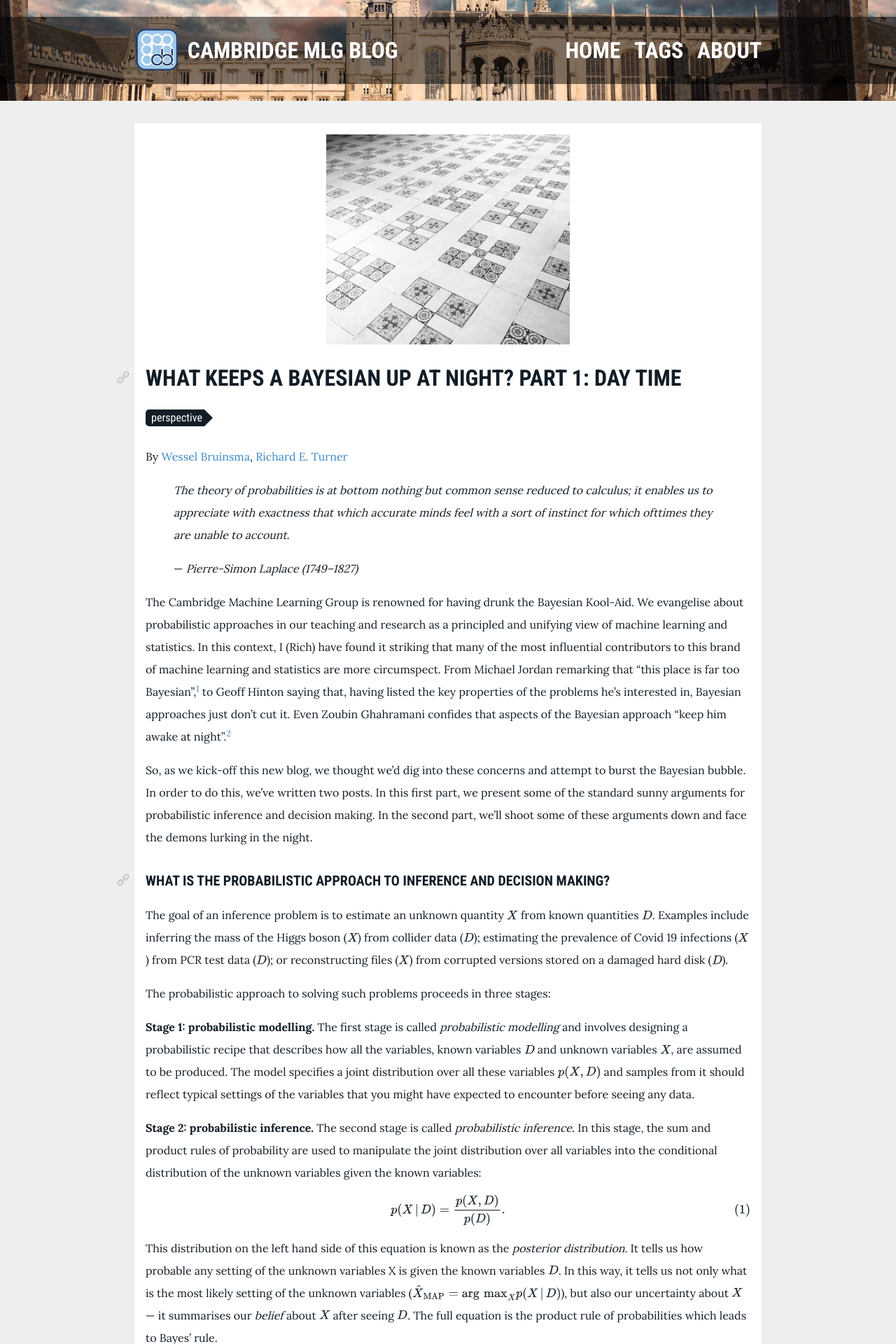
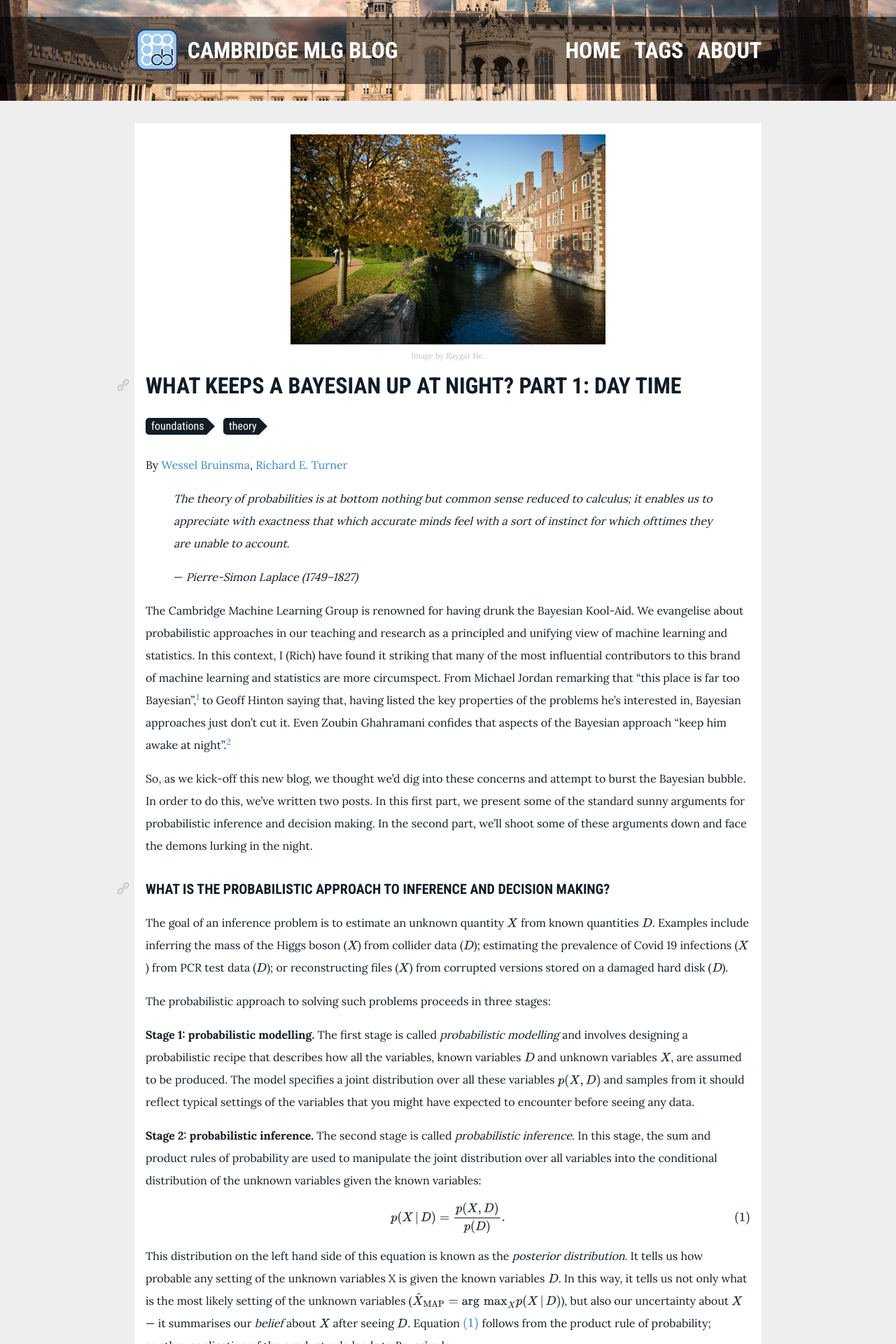
Before and after one commit to mlg-blog/mlg-blog.github.io, a Jekyll site: the page built from _posts/2021-03-31-what-keeps-a-bayesian-awake-at-night-part-1.md, in a window 1280 px wide. Shown: the top 1920 px of the page at 70% size. Built offline with Jekyll 4.4.1, drawn with Linux system fonts in a browser that asks for light colours; comment, search, counter and statistics services are not loaded; some of the changed text lies outside the part shown.

Commit message:
Minor changes

```diff
--- a/_layouts/post.html
+++ b/_layouts/post.html
@@ -4,6 +4,11 @@ layout: default
 <article>
     {% if page.image -%}
         <img src="{{ page.image | prepend:site.baseurl }}" class="representative-image" alt="Representative image">
+        {% if page.image_attribution -%}
+            <p class="representative-image-attribution">
+                <a href="{{ page.image_attribution.link }}">Image by {{ page.image_attribution.name }}.</a>
+            </p>
+        {%- endif %}
     {%- endif %}
     <h1> {{ page.title }} </h1>
     <p class="tags">
--- a/_posts/2021-03-31-what-keeps-a-bayesian-up-at-night-part-1.md
+++ b/_posts/2021-03-31-what-keeps-a-bayesian-awake-at-night-part-1.md
@@ -1,17 +1,20 @@
 ---
 layout:      post
 title:       "What Keeps a Bayesian Up At Night? Part 1: Day Time"
-tags:        [perspective]
+tags:        [theory, foundations]
 authors:
     - name: Wessel Bruinsma
       link: https://wesselb.github.io
     - name: Richard E. Turner
       link: http://cbl.eng.cam.ac.uk/Public/Turner/Turner
 comments:    true
-image:      /assets/images/what-keeps-a-bayesian-up-at-night.png
+image:      /assets/images/what-keeps-a-bayesian-awake-at-night/day.jpg
+image_attribution:
+    name: Raygar He
+    link: https://unsplash.com/photos/bQDwE0_Q_e8
 excerpt: |
     <i>The theory of probabilities is at bottom nothing but common sense reduced to calculus;
-    it enables us to appreciate with exactness that which accurate minds feel with a sort of instinct for which ofttimes they are unable to account.
+    it enables us to appreciate with exactness that which accurate minds feel with a sort of instinct for which ofttimes they are unable to account. <br>
     — Pierre-Simon Laplace (1749–1827)</i>
 ---
 
@@ -35,15 +38,16 @@ The probabilistic approach to solving such problems proceeds in three stages:
 
 **Stage 2: probabilistic inference.** The second stage is called *probabilistic inference*. In this stage, the sum and product rules of probability are used to manipulate the joint distribution over all variables into the conditional distribution of the unknown variables given the known variables:
 
-\begin{equation}
+\begin{equation} \label{eq:posterior}
     p( X \cond D ) = \frac{p( X, D)}{p( D )}.
 \end{equation}
 
-This distribution on the left hand side of this equation is known as the *posterior distribution*. It tells us how probable any setting of the unknown variables X is given the known variables $D$. In this way, it tells us not only what is the most likely setting of the unknown variables ($\hat X_{\text{MAP}} = \argmax_{X} p(X \cond D)$), but also our uncertainty about $X$ --- it summarises our *belief* about $X$ after seeing $D$. The full equation is the product rule of probabilities which leads to Bayes' rule.
+This distribution on the left hand side of this equation is known as the *posterior distribution*. It tells us how probable any setting of the unknown variables X is given the known variables $D$. In this way, it tells us not only what is the most likely setting of the unknown variables ($\hat X_{\text{MAP}} = \argmax_{X} p(X \cond D)$), but also our uncertainty about $X$ --- it summarises our *belief* about $X$ after seeing $D$. Equation \eqref{eq:posterior} follows from the product rule of probability;
+another application of the product rule leads to Bayes' rule.
 
 In the example of inferring the mass of the Higgs boson, the unknown X is a parameter.[^3] Inferring parameters using the sum and product rules to form the posterior distribution is called being *Bayesian*.
 
-**Stage 3: Bayesian decision theory.** In real-world problems, inferences are usually made to serve decision making. For example, to inform the design of a new particle accelerator to pin down particle masses; to decide whether to implement another national lockdown; or to decide whether to prosecute someone for financial crimes based on data recovered from a hard drive.
+**Stage 3: Bayesian decision theory.** In real-world problems, inferences are usually made to serve decision making. For example, inferences could inform the design of a new particle accelerator to pin down particle masses; could decide whether to implement another national lockdown; or could decide whether to prosecute someone for financial crimes based on data recovered from a hard drive.
 
 The probabilistic approach supports decision making in a third stage which goes by the grand name of *Bayesian decision theory*. Here the user provides a loss function $L(X, \delta)$ which specifies how unhappy they would be if they take decision $\delta$ when the unknown variables take a value $X$. We can compute how unhappy they will be on average with any decision by averaging the loss function over all possible settings of the unobserved variables, weighted by how probable they are under the posterior distribution $p( X \cond D )$:
 
@@ -51,7 +55,7 @@ The probabilistic approach supports decision making in a third stage which goes
     (\text{average unhappiness})(\delta) = \E_{p(X \cond D)}[L(X, \delta)].
 \end{equation}
 
-This quantity is called the *Bayes risk*. We now pick the decision that we expect to be least unhappy about, by minimising our expected unhappiness with respect to our decision $\delta$, and we're done!
+This quantity is called the *Bayes risk*. We now pick the decision that we expect to be least unhappy about by minimising our expected unhappiness with respect to our decision $\delta$, and we're done!
 
 **Summary.** This framework proposes a cleanly separated sequential three-step procedure: first, articulate your assumptions about the data via a probabilistic model; second, compute the posterior distribution over unknown variables; and third, select the decision which minimises the average loss under the posterior.
 
@@ -87,7 +91,7 @@ Before we turn to them, you may have noticed that formulation of the probabilist
 
 This argument tells us that the Bayesian predictions coming from the "right model" are KL-optimal on average. Interestingly, this result connects to recent ideas in meta-learning ([Gordon *et al.*, 2019](https://arxiv.org/abs/1805.09921)).
 
-**(7) Wald's theorem ([Wald, 1949](https://doi.org/10.1214/aoms/1177730030))** can be used to justify minimising an expected loss as a way of decision making. The theorem is concerned with *admissible* decision rules, which are rules that, for every other decision rule, achieve a better loss for at least *some* realisation of the unknown $X$. This condition is a very low bar: we'd hope that any reasonable decision rule would have this property. However, surprisingly, Wald's theorem says that essentially the *only* admissible decision rules are those derived from minimising the expected loss under some distribution ([Wald, 1949](https://doi.org/10.1214/aoms/1177730030); [Lehmann & Casella, 1998](https://doi.org/10.1007/b98854)).
+**(7) Wald's theorem ([Wald, 1949](https://doi.org/10.1214/aoms/1177730030))** can be used to justify minimising an expected loss as a way of decision making. The theorem is concerned with *admissible* decision rules, which are rules that, for every other decision rule, achieve a better loss for at least *some* realisation of the unknown $X$. This condition is a very low bar: we'd hope that any reasonable decision rule would have this property. However, surprisingly, Wald's theorem says that the *only* rules which are admissible are essentially those derived from minimising the expected loss under some distribution ([Wald, 1949](https://doi.org/10.1214/aoms/1177730030); [Lehmann & Casella, 1998](https://doi.org/10.1007/b98854)).
 
 
 ## Conclusion
@@ -100,7 +104,7 @@ It is striking that a number of arguments based on a diversity of desirable prop
 
 [^3]: Parameters are distinguished from variables by asking what happens as we see more data: variables get more numerous, parameters do not.
 
-[^4]: That probabilities represent degrees of belief is only one interpretation of probability. For example, in *Probability, Statistics, and Truth* (Von Mises, 1928), von Mises argues that probability concerns limiting frequencies of repeating events. In this view and contrary to the Bayesian view, it is meaningless to talk about the probability of a one-off event: It is not possible to repeatedly sample that one-off event, which means that it doesn't have a limiting frequency.
+[^4]: That probabilities represent degrees of belief is only one interpretation of probability. For example, in *Probability, Statistics, and Truth* ([Von Mises, 1928](https://store.doverpublications.com/0486242145.html)), von Mises argues that probability concerns limiting frequencies of repeating events. In this view and contrary to the Bayesian view, it is meaningless to talk about the probability of a one-off event: it is not possible to repeatedly sample that one-off event, which means that it doesn't have a limiting frequency.
 
 [^5]: Consistency also has another specific technical meaning in statistics, so we will use the term coherence in what follows.
 
--- a/_sass/article.scss
+++ b/_sass/article.scss
@@ -57,6 +57,21 @@ main {
         // The `7em` lets it resize just as it will not fit anymore.
         @media screen and (max-width: calc(600px + 7em)) {
             max-width: 100%;
+        }
+    }
+    p.representative-image-attribution {
+        font-size: .7em;
+        padding: 0;
+        // Correct for font-size: 2 / 0.7 = 2.85.
+        margin: -2.85em 0 2.85em 0;
+        height: 1em;
+        text-align: center;
+        a {
+            color: #c0c0c0;
+            &:hover {
+                color: #c0c0c0;
+                text-decoration: underline;
+            }
         }
     }
 
```
Also changed, not shown: other parts of _posts/2021-03-31-what-keeps-a-bayesian-awake-at-night-part-1.md (+5 -5 lines), _posts/2021-03-31-what-keeps-a-bayesian-up-awake-night-part-2.md (renamed from _posts/2021-03-31-what-keeps-a-bayesian-up-at-night-part-2.md, +17 -14 lines), assets/images/rich-stock.png (renamed from assets/images/what-keeps-a-bayesian-up-at-night.png), assets/images/what-keeps-a-bayesian-awake-at-night/day.jpg (added), assets/images/what-keeps-a-bayesian-awake-at-night/night.jpg (added).
